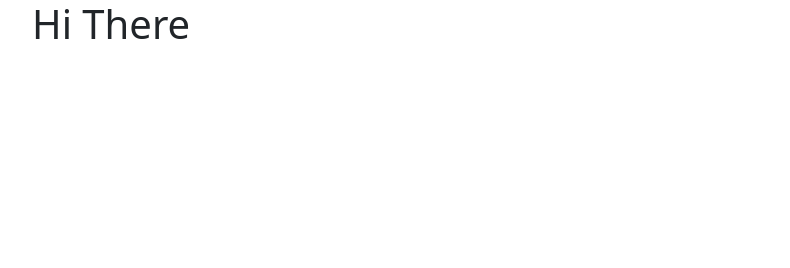
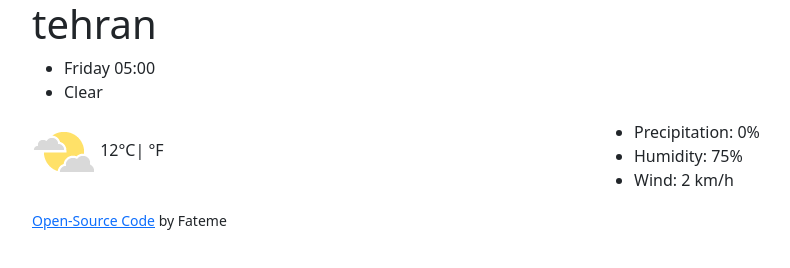
Before and after one commit to ftmkhosravi/vanillia-weather-app, a plain HTML site: page index.html in a window 1280 px wide. Shown: the whole page, without its empty margins (50-840 px from the left). Drawn offline with nearby package versions, Linux system fonts and the light colour scheme.

Commit message:
added html structure

```diff
--- a/index.html
+++ b/index.html
@@ -10,7 +10,30 @@
 </head>
 <body>
     <div class="container">
-        <h1>Hi There</h1>
+        <h1>tehran</h1>
+        <ul>
+            <li>Friday 05:00</li>
+            <li>Clear</li>
+        </ul>
+
+        <div class="row">
+            <div class="col-6">
+                <img src="img/cloudy.png" alt="cloudy"/>
+                12°C| °F
+            </div>
+            <div class="col-6">
+                <ul>
+                    <li>Precipitation: 0%</li>
+                    <li>Humidity: 75%</li>
+                    <li>Wind: 2 km/h</li>
+                </ul>
+            </div>
+        </div>
+
+
+        <small>
+            <a href="https://github.com/ftmkhosravi/vanillia-weather-app" target="_blank"> Open-Source Code</a> by Fateme
+        </small>
     </div>
 
     <script src="src/script.js"></script>
```
Also changed, not shown: img/cloudy.png (added), img/rainy.png (added), img/sunny.png (added).
